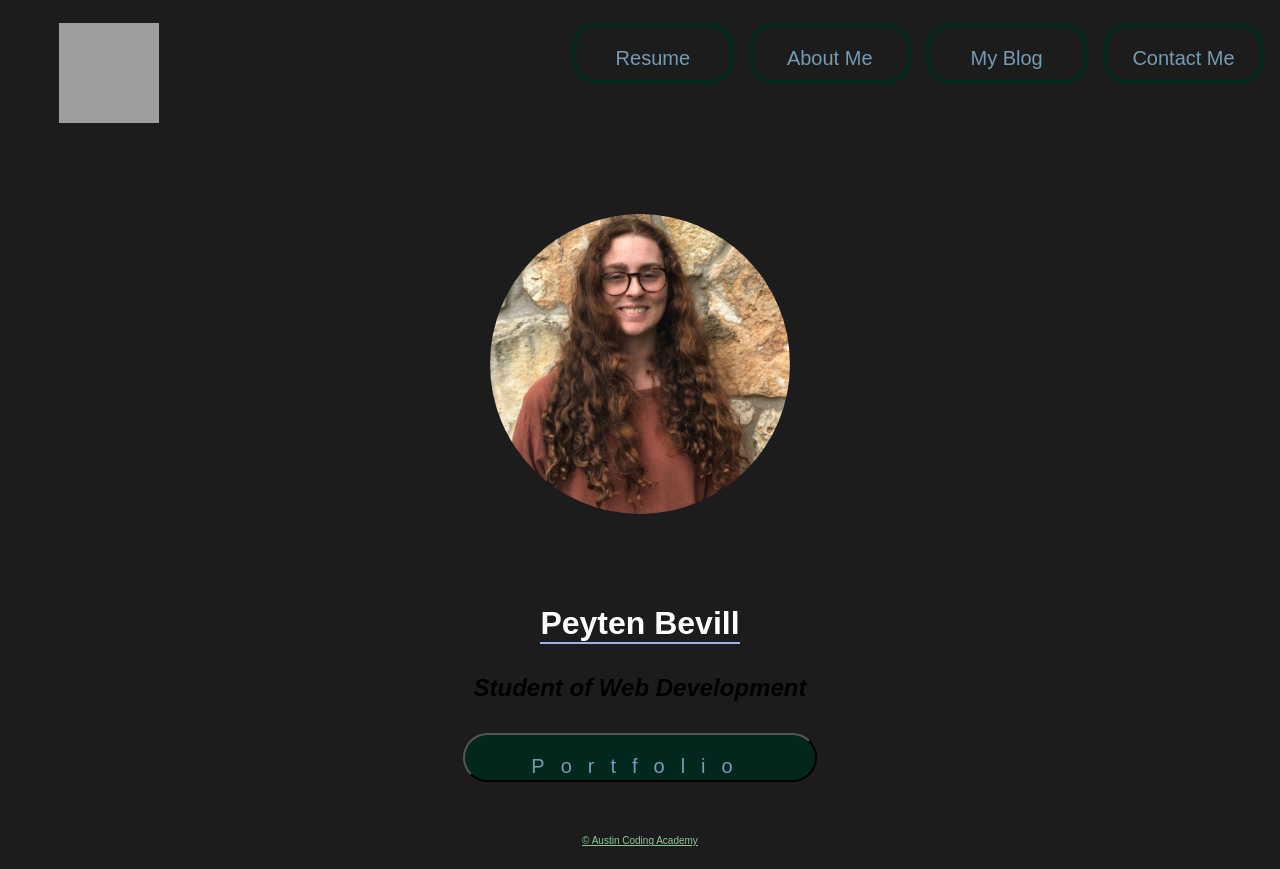
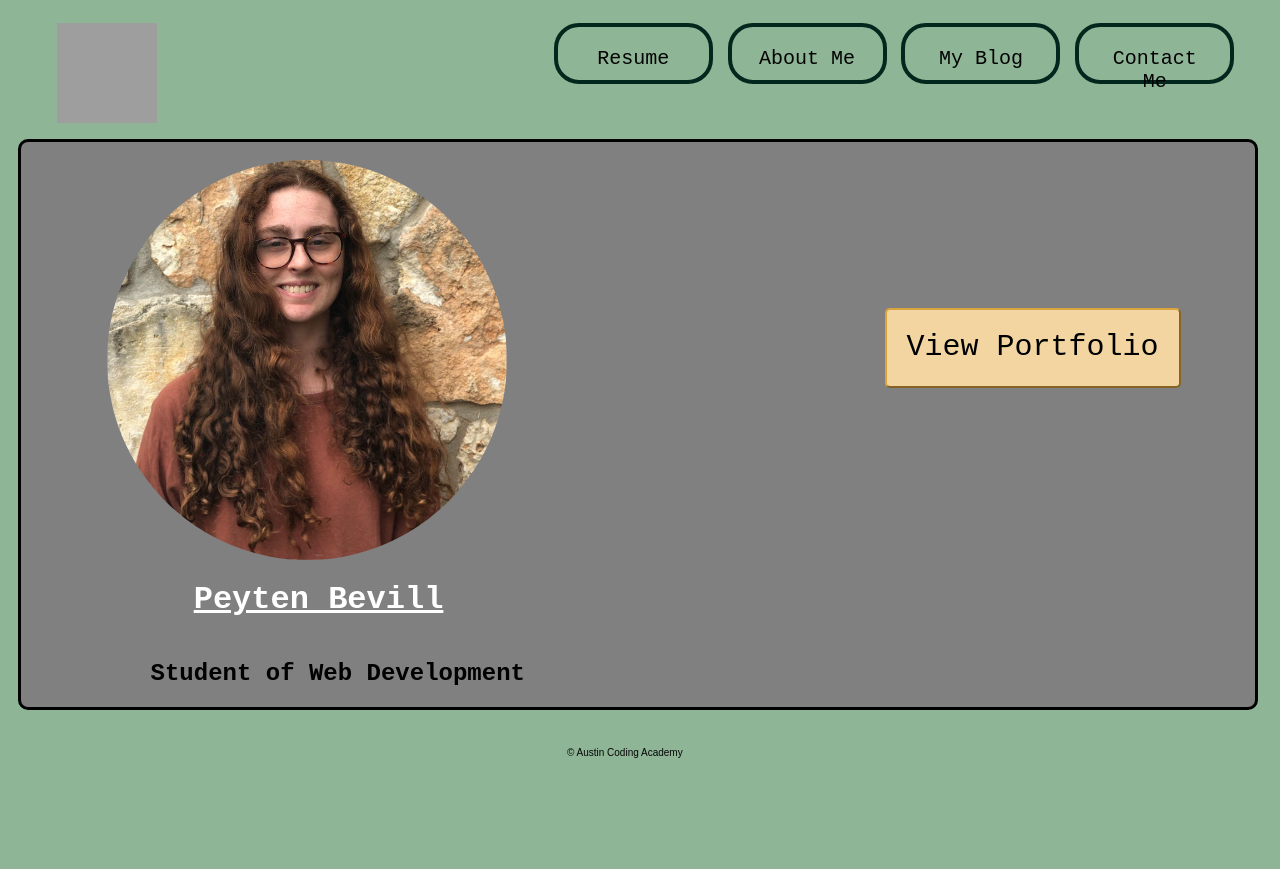
Before and after one commit to PeytenBevill/web101_peyten_bevill, a plain HTML site: page index.html in a window 1280 px wide. After the commit the page ends 800 px from the top, so only its background shows below. Drawn offline with Linux system fonts and the light colour scheme; grey boxes are pictures that could not be loaded.

Commit message:
updated colors and page layout

```diff
--- a/index.html
+++ b/index.html
@@ -1,14 +1,18 @@
 <html lang="en">
   <head>
-    <meta charset="UTF-8">
-    <meta http-equiv="X-UA-Compatible" content="IE=edge">
-    <meta name="viewport" content="width=device-width, initial-scale=1.0">
+    <meta charset="UTF-8" />
+    <meta http-equiv="X-UA-Compatible" content="IE=edge" />
+    <meta name="viewport" content="width=device-width, initial-scale=1.0" />
     <title>My Portfolio</title>
-    <link rel="stylesheet" href="./styles.css">
+    <link rel="stylesheet" href="./styles.css" />
   </head>
   <body>
     <header>
-        <img src="https://cdn.evbuc.com/eventlogos/188084824/acastandardcirclefullname.png" class="logo" alt="austin coding academy logo">
+      <img
+        src="https://cdn.evbuc.com/eventlogos/188084824/acastandardcirclefullname.png"
+        class="logo"
+        alt="austin coding academy logo"
+      />
       <nav>
         <a class="has-border">Resume</a>
         <a class="has-border">About Me</a>
@@ -17,12 +21,20 @@
       </nav>
     </header>
     <main>
-            <img src="./myPortfolioPic.png" id="profile-pic" alt="Head shot of Me">
+      <br><img
+        src="./myPortfolioPic.png"
+        id="profile-pic"
+        alt="Head shot of Me"
+      />
+      <button id="testing">View Portfolio</button>
       <h1>Peyten Bevill</h1>
+
       <h2>Student of Web Development</h2>
+      <!-- <button id="portfolio">Portfolio</button> -->
 
-            <button id="portfolio">Portfolio</button>
-          <a class="small-text" href="https://austincodingacademy.com/">© Austin Coding Academy</a>
     </main>
+    <p class="small-text" href="https://austincodingacademy.com/">
+      © Austin Coding Academy
+    </p>
   </body>
 </html>
--- a/styles.css
+++ b/styles.css
@@ -1,8 +1,9 @@
 body {
     font-family: Arial, Helvetica, sans-serif;
-    background-color: rgb(28, 28, 28);
+    background-color: rgb(142, 181, 150);
     background-repeat: no-repeat;
     background-size: cover;
+    margin-right: 3%;
   }
   /* What kind of selector is this? */
   .logo {
@@ -18,10 +19,15 @@ body {
   }
 
   main {
-    height: ;
+    height: auto;
     width: 100%;
     display: grid;
     grid-template-columns: 30% 40% 30%;
+    background-color: grey;
+    border-radius: 10px;
+    margin-left: 10px;
+    margin-right: 30px;
+    border: solid;
   }
 
   /* This is an element within and element selector */
@@ -29,11 +35,11 @@ body {
     margin: 2% 1% 3%;
     height: 10%;
     width: 15%;
-    color: rgb(117, 156, 180);
-    font-family: Arial, Helvetica, sans-serif;
+    color: rgb(3, 3, 3);
+    font-family: 'Roboto Mono', monospace;
     font-size: 20px;
     border-radius: 25px;
-    background: transparent;
+    background-color: grey;
     padding: 20px;
     text-align: center;
     border: 2px solid rgb(234, 11, 11);
@@ -54,49 +60,68 @@ body {
   }
   /* This is an ID selector */
   #profile-pic {
-    width: 300px;
-    height: 300px;
+    width: 400px;
+    height: 400px;
     border-radius: 50%;
-    margin: 15% auto;
-    grid-column: 2/3;
+    grid-column: 1/3;
+    margin-left: 10%;
   }
 
   h1 {
     color:rgb(255, 255, 255);
-    grid-column: 2/3;
-    margin: 3% auto;
-    border-bottom: 2px solid #9eb2e9;;
+    grid-column: 1/3;
+    margin-left: 20%;
+    text-decoration: underline;
+    font-family: 'Roboto Mono', monospace;
   }
 
   h2 {
-    grid-column: 2/3;
-    margin: 3% auto;
-    font-style: italic;
+    grid-column: 1/3;
+    margin-left: 15%;
+    font-family: 'Roboto Mono', monospace;
   }
 
   .small-text {
-    grid-column: 2/3;
-    color: rgb(138, 203, 155);
+    display: flex;
+    justify-content: center;
+    color: rgb(6, 6, 6);
     font-size: 10px;
     margin: 3% auto;
   }
 
-  button {
-    grid-column: 2/3;
-    margin: 3% auto;
-    width: 70%;
+  button#portfolio {
+    grid-column: 1/3;
+    margin-left: 10%;
+    width: 40%;
     height: 15%;
     font-family: Arial, Helvetica, sans-serif;
     font-size: 20px;
     border-radius: 25px;
-    background-color: #02271d;
+    background-color: rgb(242, 213, 160);
     padding: 20px;
     padding-bottom: 5%;
     text-align: center;
-    color: rgb(117, 156, 180);
+    color: rgb(4, 4, 4);
     letter-spacing: 16px;
+    border-color: rgb(217, 163, 63);
   }
 
   button:hover {
-    color: ;
+    color: white;
   }
+  button#testing {
+    grid-column: 3/3;
+    margin-top: 40%;
+    margin-right:30%;
+    width: 80%;
+    height: 20%;
+    font-family: 'Roboto Mono', monospace;
+    font-size: 30px;
+    border-radius: 5px;
+    background-color: rgb(242, 213, 160);
+    padding: 20px;
+    padding-bottom: 12%;
+    text-align: center;
+    color: rgb(0, 0, 0);
+    border-color: rgb(217, 163, 63);
+  }
```
Lines whose indentation alone changed are shown as unchanged.
